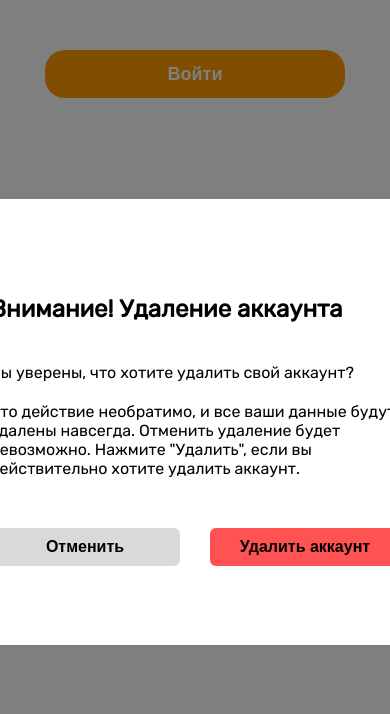
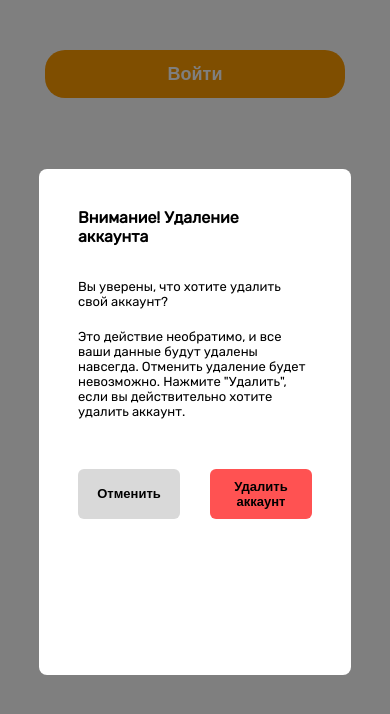
Before and after one commit to R0onen/APC_Frontend, a React (Create React App) app: page / in a window 390 px wide. Both pictures are taken after a click on the button "Войти". Shown: the top 714 px of the page. Built offline with nearby package versions, Linux system fonts and the light colour scheme.

Commit message:
feat: add interface adaptivity

```diff
--- a/src/components/Dialogue/Dialogue.module.css
+++ b/src/components/Dialogue/Dialogue.module.css
@@ -16,15 +16,16 @@
 
   border-radius: 8px;
 
-  padding-left: 132px;
-  padding-right: 132px;
-  padding-top: 76px;
+  padding-left: 10vw;
+  padding-right: 10vw;
+  padding-top: 9vh;
+  padding-bottom: 5vh;
 
   box-sizing: border-box;
 
   position: relative;
 
-  width: 714px;
+  width: 50vw;
   height: 446px;
 
   display: flex;
@@ -35,6 +36,8 @@
 
   opacity: 0;
   animation: fadeIn 0.5s ease forwards;
+
+  overflow-y: auto;
 }
 
 .dialogueTitle {
@@ -75,3 +78,23 @@
     transform: scale(1);
   }
 }
+
+@media screen and (max-width: 480px) {
+  .dialogueContent {
+    padding-top: 3vh;
+    width: 80vw;
+    height: 60vh;
+  }
+
+  .dialogueTitle {
+    font-size: medium;
+  }
+
+  .dialogueDescription {
+    font-size: small;
+  }
+
+  .dialogueButtonsContainer {
+    font-size: small;
+  }
+}
```
